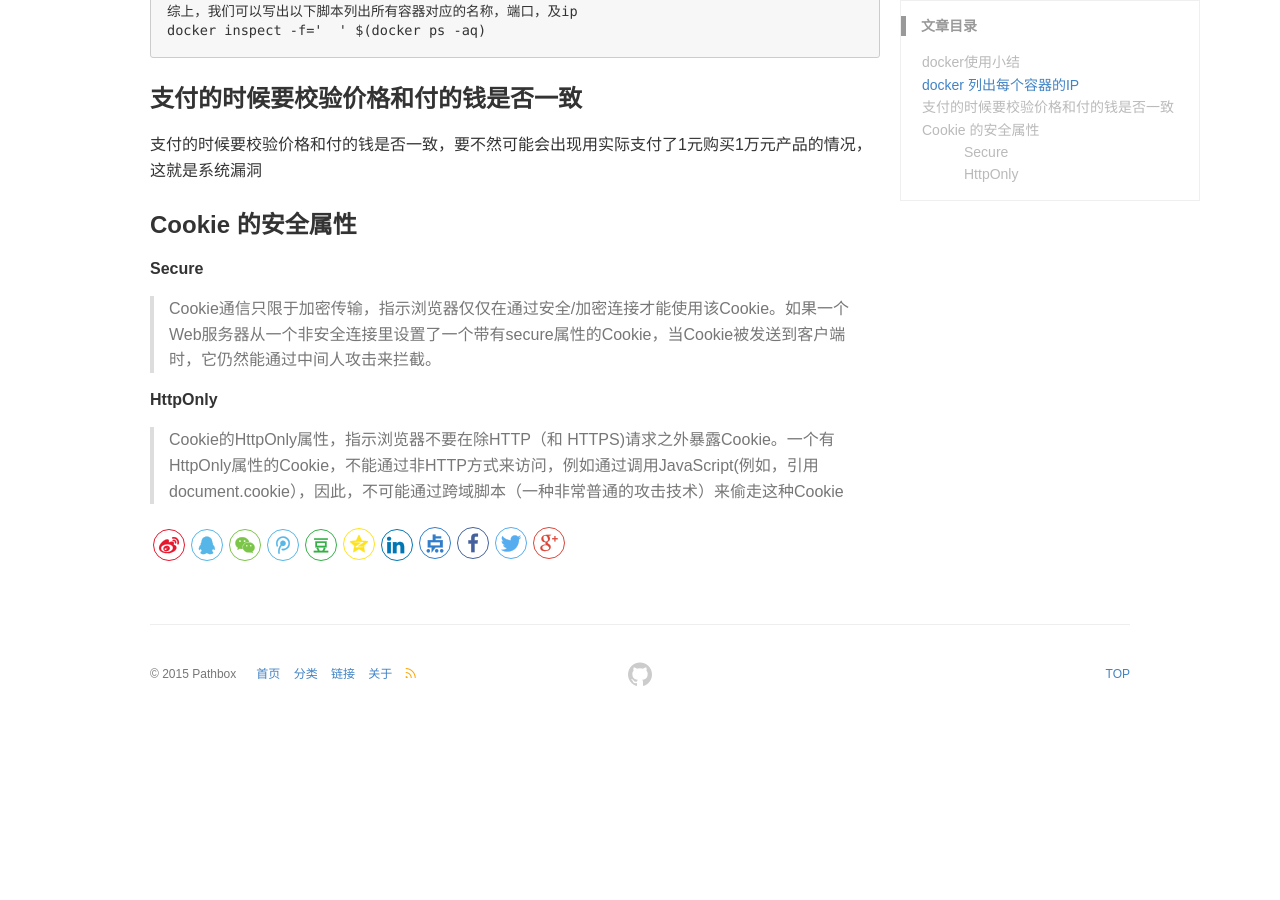
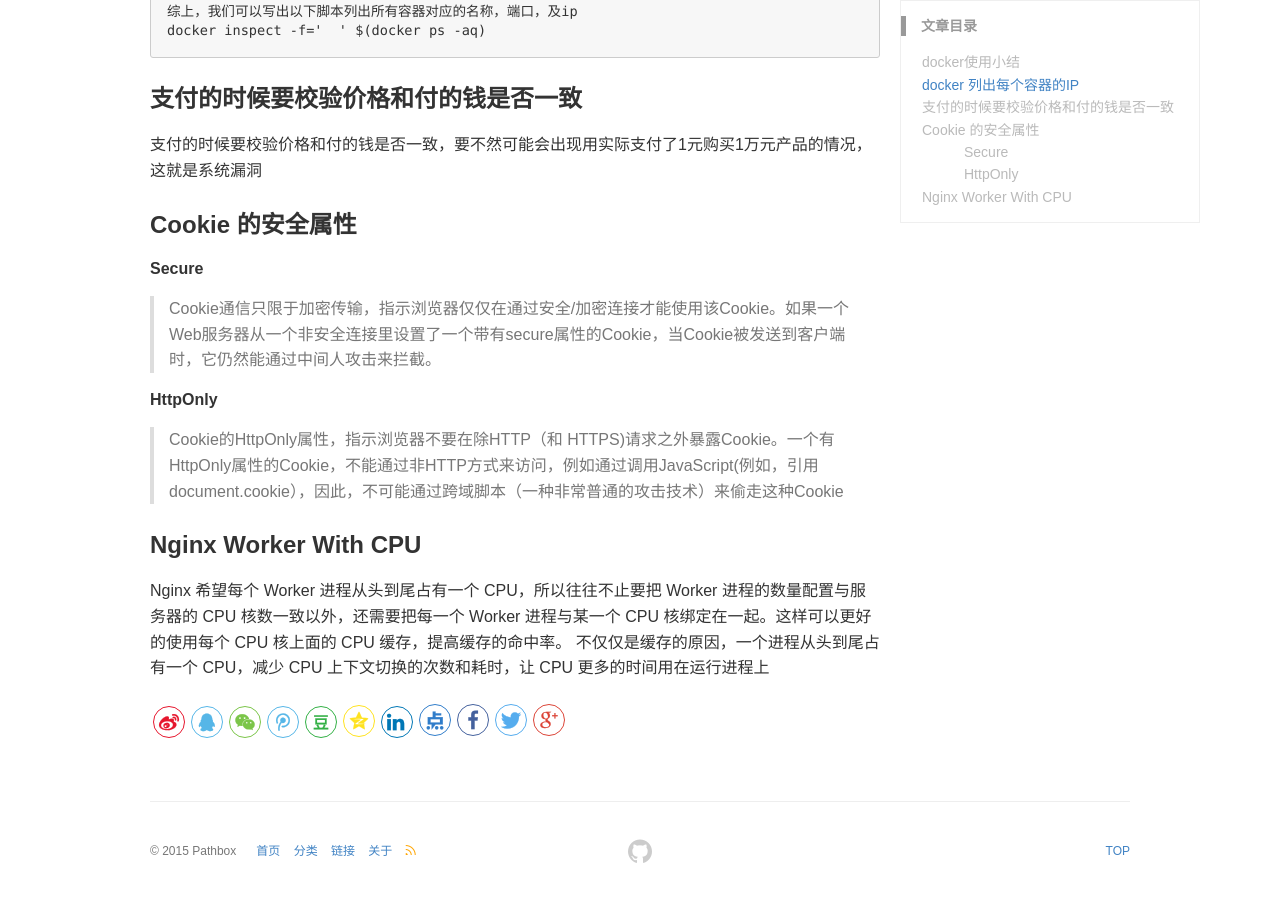
Before and after one commit to pathbox/pathbox.github.io, a Jekyll site: the page built from _posts/2018-12-28-work-summary-in-UCloud-22.md, in a window 1280 px wide and 900 px high, scrolled down 1266 px. Built offline with Jekyll 4.4.1, drawn with Linux system fonts in a browser that asks for light colours; before the commit the page ends 1989 px from its top, so only the background shows below that.

Commit message:
Nginx Worker With CPU

```diff
--- a/_posts/2018-12-28-work-summary-in-UCloud-22.md
+++ b/_posts/2018-12-28-work-summary-in-UCloud-22.md
@@ -65,3 +65,8 @@ docker inspect -f='{{.Name}} {{.NetworkSettings.IPAddress}} {{.HostConfig.PortBi
 
 ##### HttpOnly
 >Cookie的HttpOnly属性，指示浏览器不要在除HTTP（和 HTTPS)请求之外暴露Cookie。一个有HttpOnly属性的Cookie，不能通过非HTTP方式来访问，例如通过调用JavaScript(例如，引用document.cookie），因此，不可能通过跨域脚本（一种非常普通的攻击技术）来偷走这种Cookie
+
+### Nginx Worker With CPU
+
+Nginx 希望每个 Worker 进程从头到尾占有一个 CPU，所以往往不止要把 Worker 进程的数量配置与服务器的 CPU 核数一致以外，还需要把每一个 Worker 进程与某一个 CPU 核绑定在一起。这样可以更好的使用每个 CPU 核上面的 CPU 缓存，提高缓存的命中率。
+不仅仅是缓存的原因，一个进程从头到尾占有一个 CPU，减少 CPU 上下文切换的次数和耗时，让 CPU 更多的时间用在运行进程上
```
